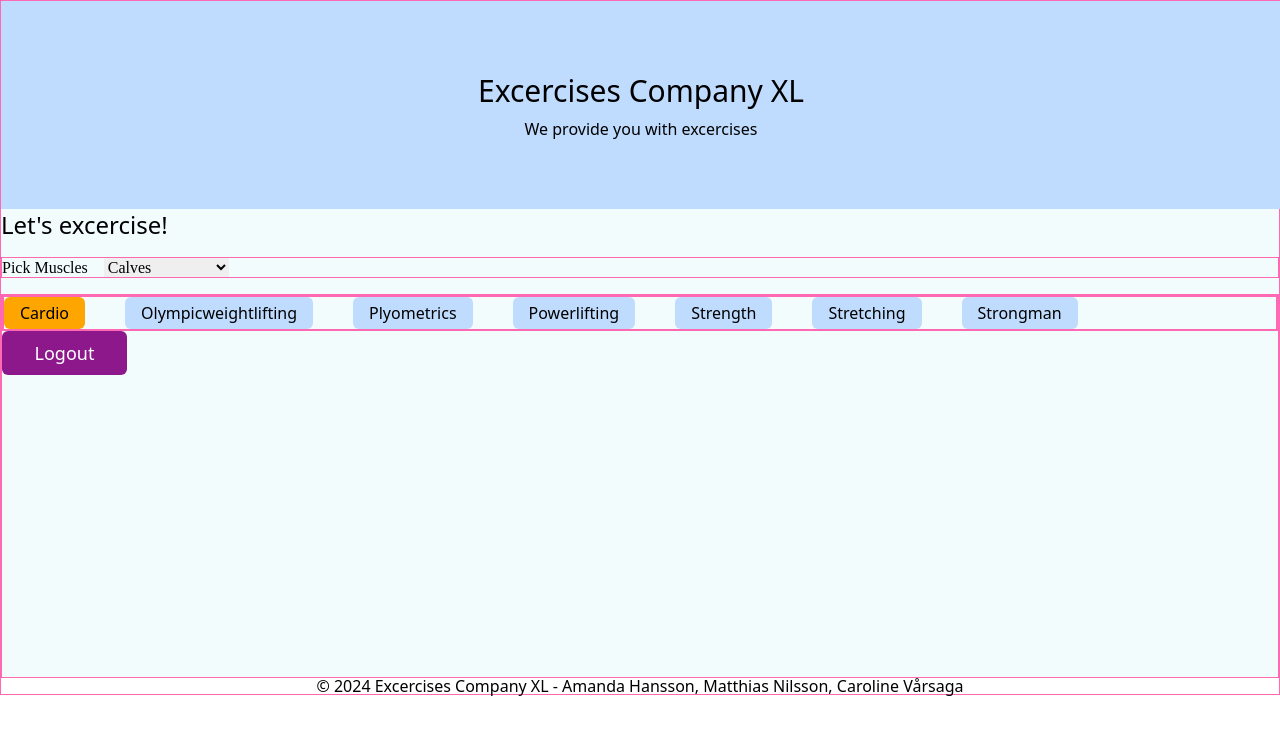
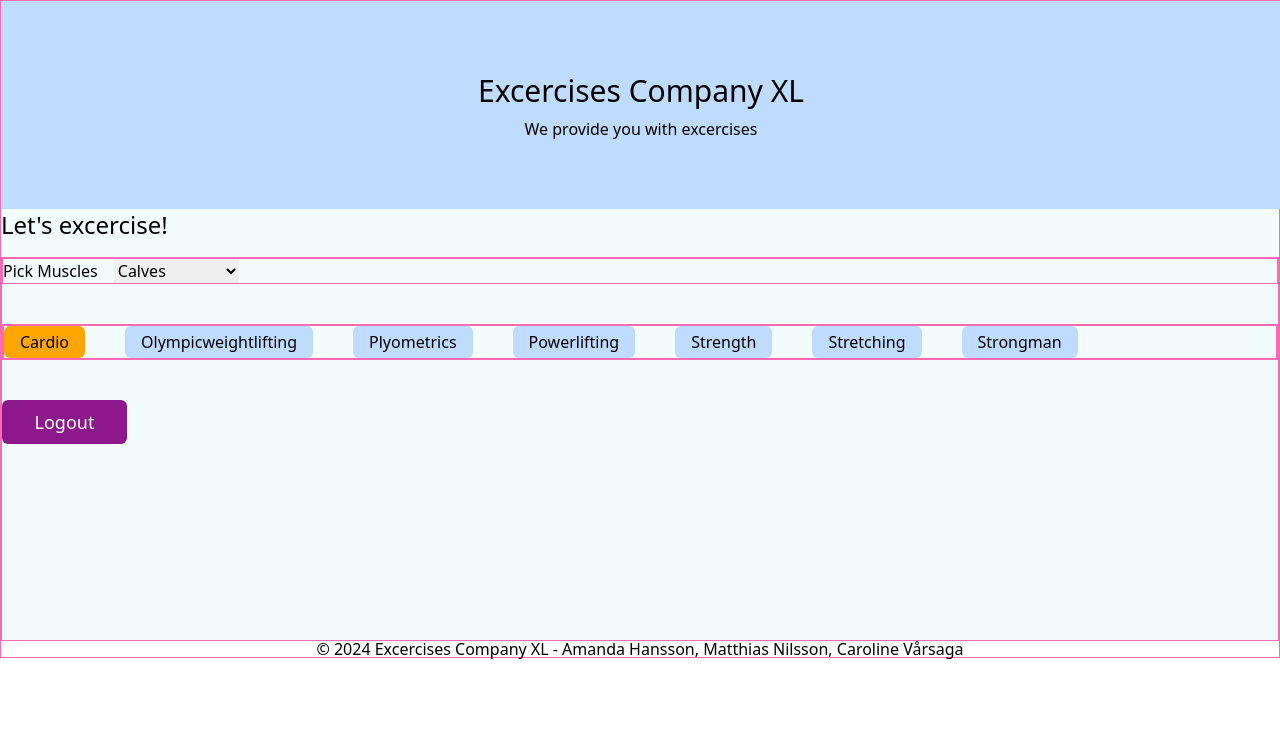
Before and after one commit to LilithSWE/Python-JS-collaboration, a React (Vite) app in the folder Frontend/: page / in a window 1280 px wide. Both pictures are taken after typing "Sample", "Sample" into the empty fields and a click on the button "LOGIN". Shown: the top 734 px of the page. Built offline with nearby package versions, Linux system fonts and the light colour scheme.

Commit message:
💄 small positional styling

```diff
--- a/Frontend/src/components/landing-page/Main.tsx
+++ b/Frontend/src/components/landing-page/Main.tsx
@@ -10,6 +10,7 @@ const Main = () => {
     <main className="h-full bg-[#f2fcfc] flex flex-col gap-4">
       <h2 className="font-sans text-2xl">Let's excercise!</h2>
 
+      <div className="font-sans h-96 flex flex-col gap-10">
         <div className="flex items-center gap-4">
           <p>Pick Muscles</p>
           <select onChange={e => pickMuscleFromDropDown(e)} className="w-[125px]">
@@ -18,7 +19,6 @@ const Main = () => {
             })}
           </select>
         </div>
-      <div className="font-sans h-96">
         <Types />
         <LogoutButton />
       </div>
```
Lines whose indentation alone changed are shown as unchanged.
